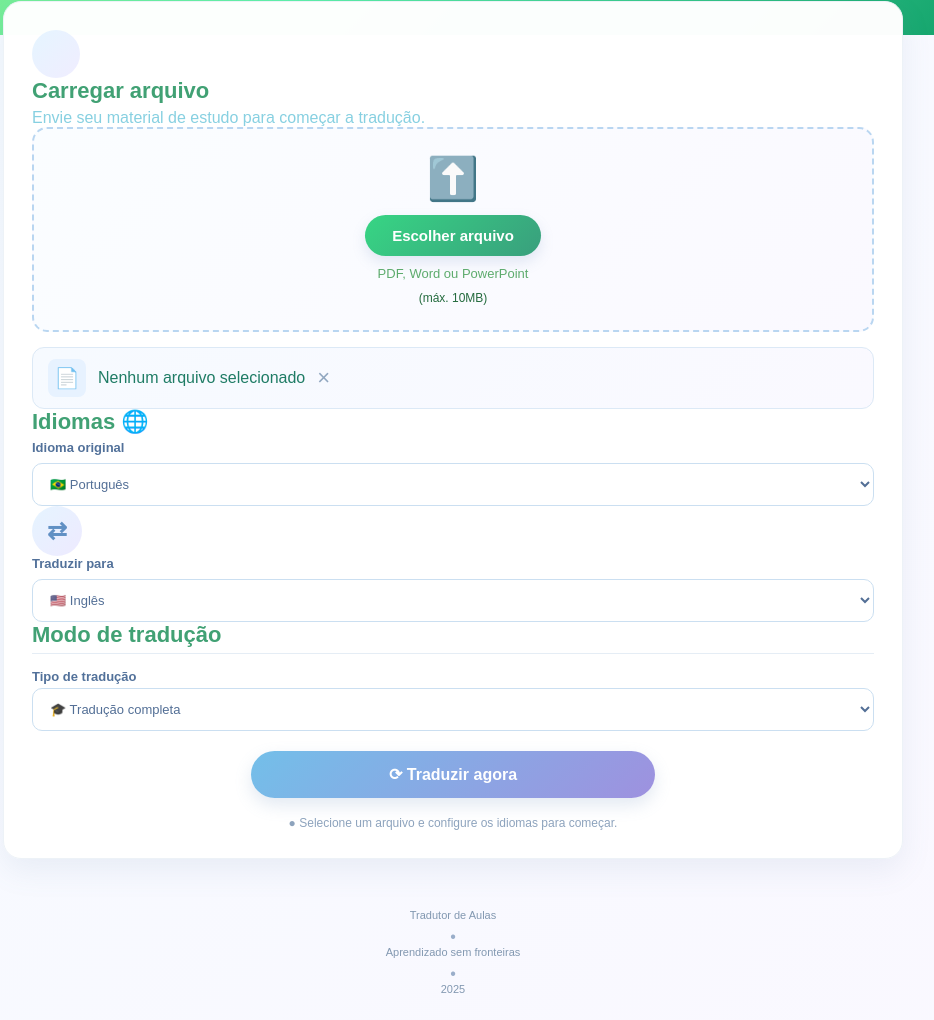
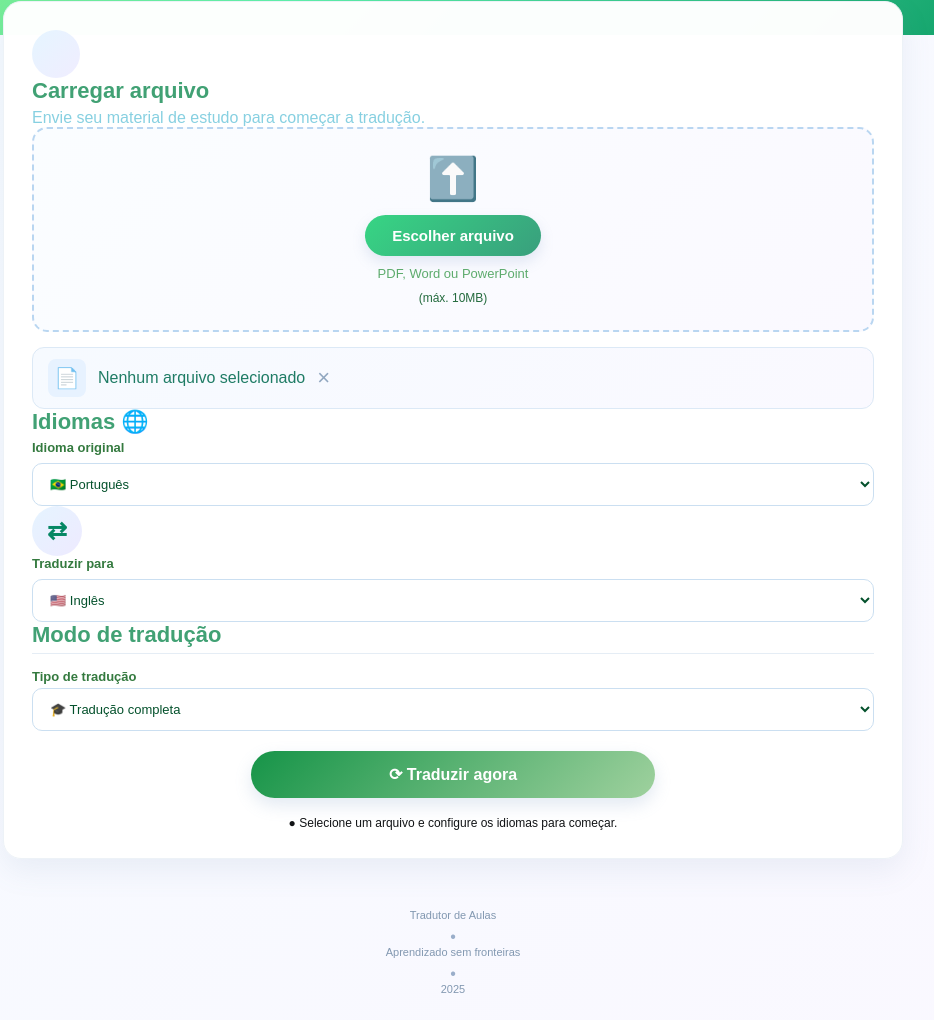
Before and after one commit to Yasmymlay/TCC-traduz, a plain HTML site: page index.html in a window 1280 px wide. Shown: the part 269-1289 px from the top of the page, without its empty margins (187-1121 px from the left). Drawn offline with nearby package versions, Linux system fonts and the light colour scheme.

Commit message:
Atualiza projeto

```diff
--- a/style.css
+++ b/style.css
@@ -493,7 +493,7 @@ input[type="file"] {
 
     font-weight: bold;
 
-    color: #52719a;
+    color: #347a3f;
 
     margin-bottom: 8px;
 }
@@ -509,7 +509,7 @@ select {
 
     background: white;
 
-    color: #536f96;
+    color: #04512c;
 
     font-size: 13px;
 
@@ -525,7 +525,7 @@ select:hover {
 }
 
 select:focus {
-    border-color: #8db8df;
+    border-color: #25b270;
 
     box-shadow:
         0 0 0 3px rgba(120,180,225,0.12);
@@ -549,7 +549,7 @@ select:focus {
             #eeeaff
         );
 
-    color: #6190c4;
+    color: #068764;
 
     display: flex;
 
@@ -587,7 +587,7 @@ select:focus {
 .modo small {
     display: block;
 
-    color: #91a6be;
+    color: #7ae776;
 
     font-size: 11px;
 
@@ -615,8 +615,8 @@ select:focus {
     background:
         linear-gradient(
             135deg,
-            #73bfe9,
-            #9e91df
+            #169448,
+            #9fd19e
         );
 
     color: white;
@@ -654,7 +654,7 @@ select:focus {
 
     text-align: center;
 
-    color: #8da3bd;
+    color: #010305ef;
 
     font-size: 12px;
 }
```
Also changed, not shown: index.html (+0 -2 lines).
